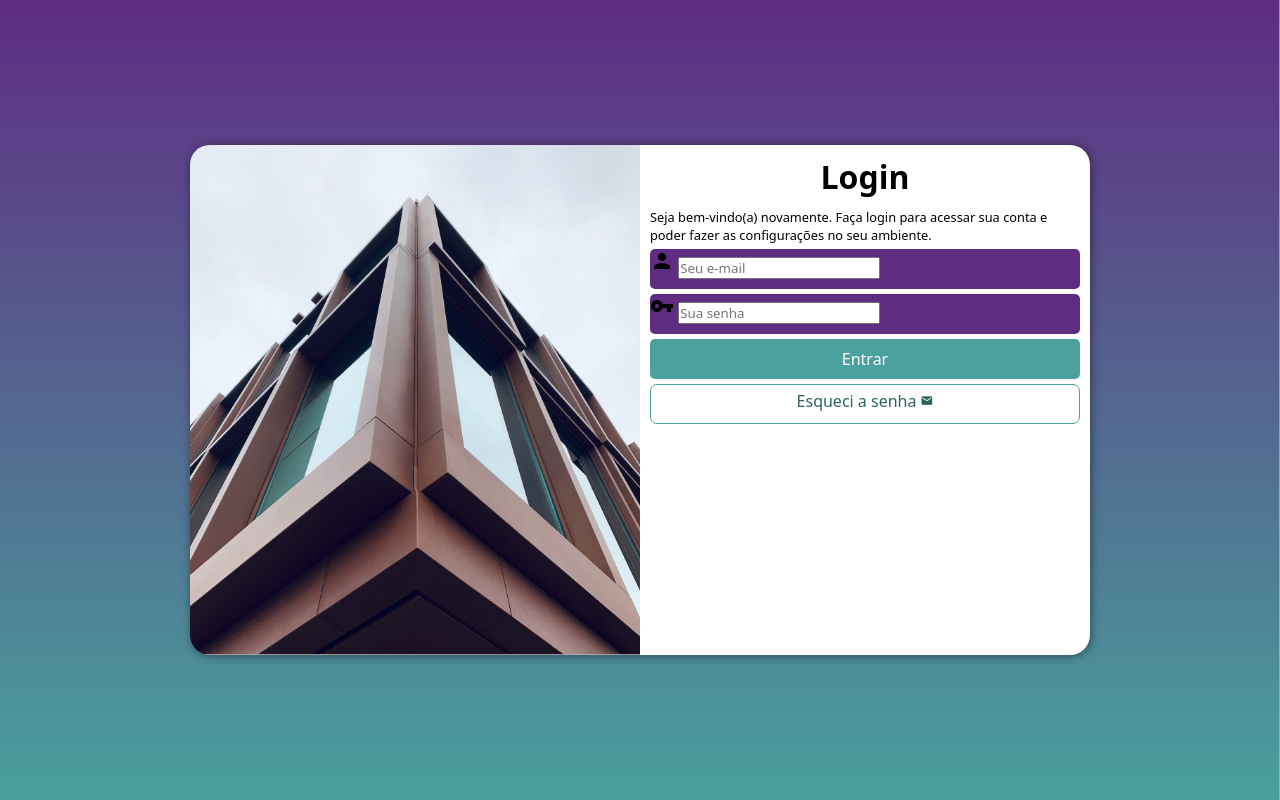
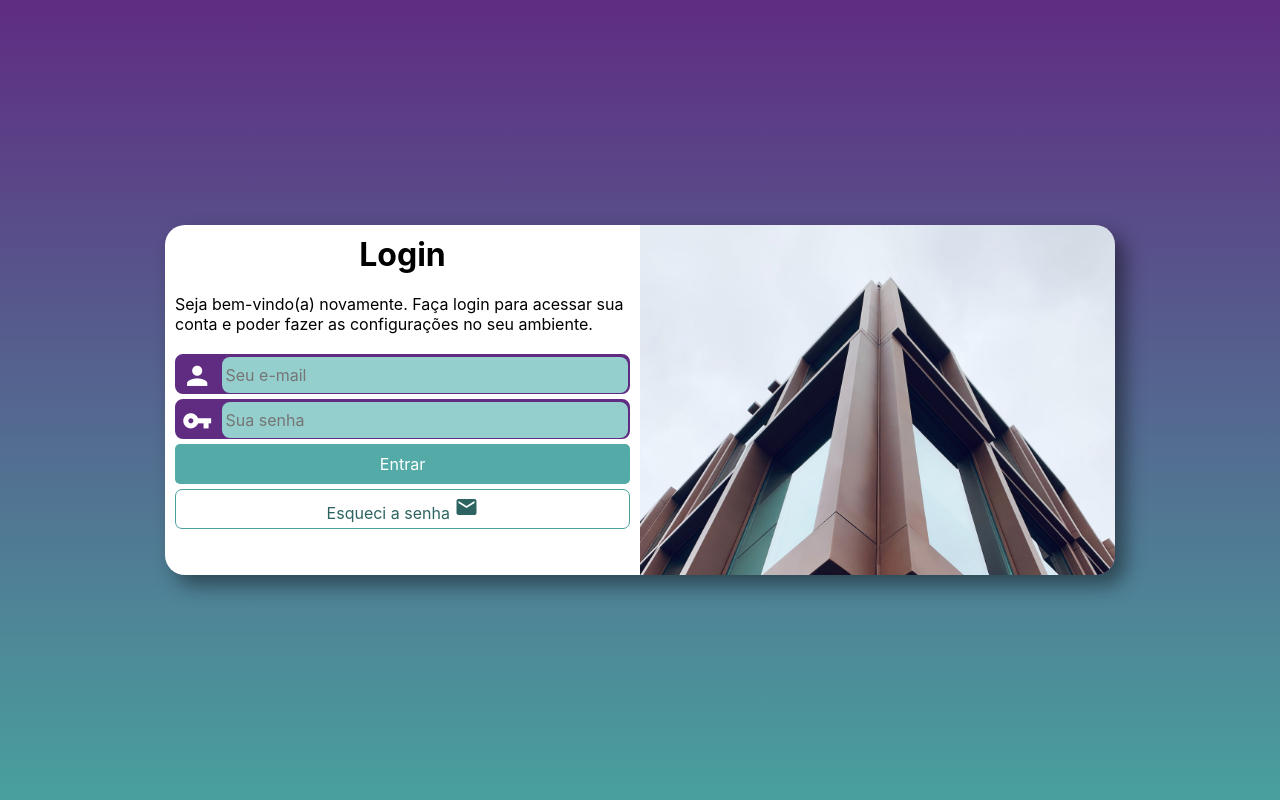
Before and after one commit to weversonmp/projeto-login, a plain HTML site: page index.html in a window 1280 px wide. Drawn offline with Linux system fonts and the light colour scheme.

Commit message:
projeto concluido

```diff
--- a/estilos/media-query.css
+++ b/estilos/media-query.css
@@ -1,15 +1,13 @@
 @charset "UTF-8";
 
-@media screen and (min-width: 768px) {
+@media screen and (min-width: 768px) and (max-width: 992px) {
   body {
     background-image: linear-gradient(to top, #49a09d, #5f2c82);
-    border-right: 1px solid rgba(173, 173, 173, 0.842);
   }
-}
 
-@media screen and (min-width: 768px) and (max-width: 992px) {
   section#login {
-    width: 85vw;
+    width: 80vw;
+    height: 280px;
   }
 
   section#login > div#imagem {
@@ -25,18 +23,25 @@
 }
 
 @media screen and (min-width: 992px) {
+  body {
+    background-image: linear-gradient(to top, #49a09d, #5f2c82);
+  }
+
   section#login {
-    width: 900px;
+    width: 950px;
+    height: 350px;
   }
 
   section#login > div#imagem {
-    float: left;
+    float: right;
     width: 50%;
     height: 100%;
+    background-size: cover;
+    background-position: top center;
   }
 
   section#login > div#formulario {
-    float: right;
+    float: left;
     width: 50%;
   }
 
@@ -44,7 +49,8 @@
     font-size: 2em;
   }
 
-  #formulario > p {
-    font-size: 1.2em;
+  div#formulario > p {
+    font-size: 1em;
+    margin: 20px 0px;
   }
 }
--- a/estilos/style.css
+++ b/estilos/style.css
@@ -1,16 +1,10 @@
 @charset "UTF-8";
 
-/*
-  Paleta de cores
-  Verde: 49a09d
-  Lilás: 5f2c82
-*/
-
 * {
-  font-family: system-ui, -apple-system, BlinkMacSystemFont, 'Segoe UI', Roboto, Oxygen, Ubuntu,
-    Cantarell, 'Open Sans', 'Helvetica Neue', sans-serif;
-  margin: 0;
-  padding: 0;
+  font-family: -apple-system, BlinkMacSystemFont, 'Segoe UI', Roboto, Oxygen, Ubuntu, Cantarell,
+    'Open Sans', 'Helvetica Neue', sans-serif;
+  padding: 0px;
+  margin: 0px;
   box-sizing: border-box;
 }
 
@@ -22,7 +16,7 @@ html {
 }
 
 main {
-  /* position: relative; */
+  position: relative;
   height: 100vh;
   width: 100vw;
 }
@@ -31,15 +25,15 @@ section#login {
   position: absolute;
   top: 50%;
   left: 50%;
-  transform: translate(-50%, -50%);
   overflow: hidden;
 
   background-color: white;
-  width: 260px;
-  height: 510px;
+  width: 250px;
+  height: 515px;
   border-radius: 20px;
-  box-shadow: 1px 1px 10px rgba(0, 0, 0, 0.45);
+  box-shadow: 10px 10px 20px rgba(0, 0, 0, 0.45);
 
+  transform: translate(-50%, -50%);
   transition: width 0.3s, height 0.3s;
   transition-timing-function: ease;
 }
@@ -47,10 +41,8 @@ section#login {
 section#login > div#imagem {
   display: block;
   background: #5f2c82 url(../imagens/metal.jpg) no-repeat;
+  background-size: cover;
   height: 200px;
-  background-size: cover;
-  border-bottom: 1px solid rgba(173, 173, 173, 0.842);
-
 }
 
 section#login > div#formulario {
@@ -67,31 +59,57 @@ div#formulario > p {
   font-size: 0.8em;
 }
 
-form div.campo {
+form > div.campo {
   background-color: #5f2c82;
+  border: 2px solid #5f2c82;
   display: block;
   width: 100%;
   height: 40px;
-  border-radius: 5px;
-  margin: 5px 0;
+  border-radius: 8px;
+  margin: 5px 0px;
 }
 
-form label {
+div.campo > label {
   display: none;
 }
 
-form > input[type=submit] {
+div.campo > span {
+  color: white;
+  /*background-color: black;*/
+  font-size: 1.9em;
+  width: 40px;
+  padding: 5px;
+}
+
+div.campo > input {
+  background-color: #94cfcd;
+  font-size: 1em;
+  width: calc(100% - 45px);
+  height: 100%;
+  border: 0px;
+  border-radius: 8px;
+  padding: 4px;
+  transform: translateY(-10px);
+}
+
+div.campo > input:focus-within {
+  background-color: white;
+  border: none;
+}
+
+form > input[type='submit'] {
   display: block;
   font-size: 1em;
   width: 100%;
   height: 40px;
-  background-color: #49a09d;
+  background-color: #53aaa7;
   color: white;
   border: none;
   border-radius: 5px;
+  cursor: pointer;
 }
 
-form > input[type=submit]:hover {
+form > input[type='submit']:hover {
   background-color: #2d6462;
 }
 
@@ -111,10 +129,9 @@ form > a.botao {
 }
 
 form > a.botao:hover {
-  background-color: #2d6462;
-  color: white;
+  background-color: #6cd3cf;
 }
 
-form > a.botao > span {
+form > a.botao > i {
   font-size: 0.8em;
 }
--- a/index.html
+++ b/index.html
@@ -3,8 +3,8 @@
   <head>
     <meta charset="UTF-8" />
     <meta name="viewport" content="width=device-width, initial-scale=1.0" />
+    <title>Login</title>
     <link href="https://fonts.googleapis.com/icon?family=Material+Icons" rel="stylesheet" />
-    <title>Login</title>
     <link rel="stylesheet" href="estilos/style.css" />
     <link rel="stylesheet" href="estilos/media-query.css" />
   </head>
@@ -21,17 +21,35 @@
           <form action="login.php" method="post" autocomplete="on">
             <div class="campo">
               <span class="material-icons">person</span>
-              <input type="email" name="login" id="ilogin" placeholder="Seu e-mail" autocomplete="email" required maxlength="30" />
+              <input
+                type="email"
+                name="login"
+                id="ilogin"
+                placeholder="Seu e-mail"
+                autocomplete="email"
+                required
+                maxlength="30"
+              />
               <label for="ilogin">Login</label>
             </div>
-
             <div class="campo">
               <span class="material-icons">vpn_key</span>
-              <input type="password" name="senha" id="isenha" placeholder="Sua senha" required minlength="8" maxlength="20"/>
+              <input
+                type="password"
+                name="senha"
+                id="isenha"
+                placeholder="Sua senha"
+                autocomplete="current-password"
+                required
+                minlength="8"
+                maxlength="20"
+              />
               <label for="isenha">Senha</label>
             </div>
             <input type="submit" value="Entrar" />
-            <a href="esqueci.html" class="botao">Esqueci a senha <span class="material-icons">mail</span></a>
+            <a href="esqueci.html" class="botao">
+              Esqueci a senha <span class="material-icons">mail</span>
+            </a>
           </form>
         </div>
       </section>
```
